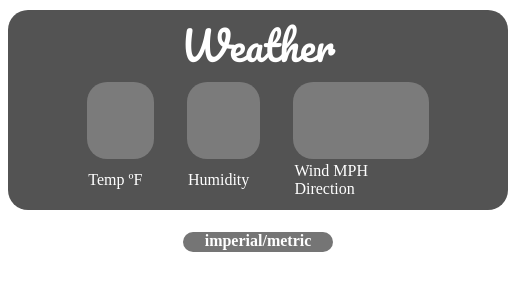
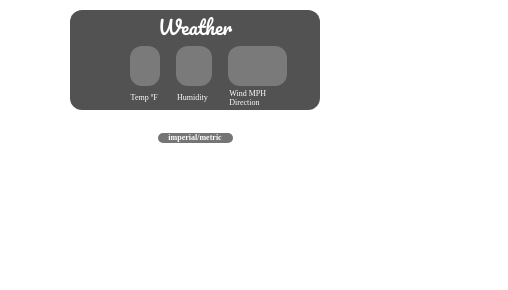
Before and after one commit to mndowne/weather5app, a website: page index.html in a window 390 px wide. Shown: the whole page, 508 px wide, since content can reach past the window. Drawn offline with nearby package versions, Linux system fonts and the light colour scheme.

Commit message:
format for smaller screens with @media

```diff
--- a/style.css
+++ b/style.css
@@ -13,8 +13,15 @@ body {
     margin-left: auto;
     margin-right: auto;
     opacity: .8;
-    border-radius: 20px
+    border-radius: 20px;
 }
+    @media screen and (max-width: 550px){
+        .weather {
+            width: 250px;
+            height: 100px;
+            border-radius: 12px;
+        }
+    }
 
 .title p {
     color: white;
@@ -24,6 +31,12 @@ body {
     font-family: 'Pacifico', cursive;
 
 }
+    @media screen and (max-width: 550px){
+        .title p {
+            font-size: 120%;
+        }
+    }
+
 
 .housing {
     background-color: rgb(90,90,90);
@@ -32,6 +45,14 @@ body {
     border-radius: 20px;
     margin: 0px 10px 10px 0px;
 }
+    @media screen and (max-width: 550px){
+        .housing {
+            height: 37.5px;
+            width: 37.5px;
+            border-radius: 12px;
+        }
+    }
+
 
 .housing2 {
     background-color: rgb(90,90,90);
@@ -40,16 +61,34 @@ body {
     border-radius: 20px;
     margin: 0px 10px 10px 0px;
 }
+    @media screen and (max-width: 550px){
+        .housing2 {
+            height: 37.5px;
+            width: 80px;
+            border-radius: 12px;
+        }
+    }
 
 .largeSpace{
     width: 100px;
 
 }
+    @media screen and (max-width: 550px){
+        .largeSpace {
+            width: 50px;
+        }
+    }
 
 .smallSpace{
     width: 37px;
     height: 10px;
 }
+    @media screen and (max-width: 550px){
+        .smallSpace {
+            width: 18.5px;
+            height: 5px;
+        }
+    }
 
 #temp {
     color: white;
@@ -57,18 +96,35 @@ body {
     text-align: center;
     margin-top: -5px;
 }
+    @media screen and (max-width: 550px){
+        #temp {
+            font-size: 100%;
+        }
+    }
+
 #humid {
     color: white;
     font-size: 200%;
     text-align: center;
     margin-top: -5px;
 }
+    @media screen and (max-width: 550px){
+        #humid {
+            font-size: 100%;
+        }
+    }
+
 #wind {
     color: white;
     font-size: 200%;
     text-align: center;
     margin-top: -5px;
 }
+    @media screen and (max-width: 550px){
+        #wind {
+            font-size: 100%;
+        }
+    }
 
 #units {
     background-color: rgb(40,40,40);
@@ -82,17 +138,40 @@ body {
     color: white;
     text-align: center;
 }
+    @media screen and (max-width: 550px){
+        #units {
+            height: 10px;
+            width: 75px;
+            border-radius: 6px;
+            font-size: 50%;
+        }
+    }
 
 #windTitle {
     color: white;
-    margin-top: -0px
+    margin-top: -0px;
 }
+    @media screen and (max-width: 550px){
+        #windTitle {
+            font-size: 50%;
+        }
+    }
 
 #humidityTitle {
     color: white;
-    margin-top: -0px
+    margin-top: -0px;
 }
+    @media screen and (max-width: 550px){
+        #humidityTitle {
+            font-size: 50%;
+        }
+    }
 #tempTitle {
     color: white;
-    margin-top: -0px
+    margin-top: -0px;
 }
+    @media screen and (max-width: 550px){
+        #tempTitle  {
+            font-size: 50%;
+        }
+    }
```
Also changed, not shown: index.html (+1 -1 lines).
